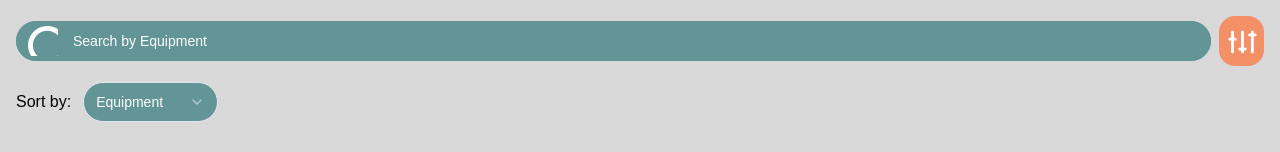
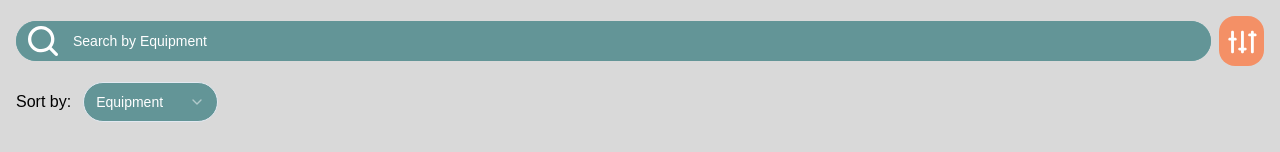
Before and after one commit to Hack4Impact-UMD/leveling-the-playing-field, a Next.js app: page / in a window 1280 px wide. Shown: the top 152 px of the page. Built offline with nearby package versions, Linux system fonts and the light colour scheme.

Commit message:
fixed icon size

```diff
--- a/src/app/search-page/SearchPage.tsx
+++ b/src/app/search-page/SearchPage.tsx
@@ -186,7 +186,7 @@ const SearchPage = () => {
       <div className="flex items-center space-x-2 mb-4">
         <div className="relative flex-grow border-black bg-teal-light rounded-3xl text-white">
           <div className="absolute left-3 top-1/2 -translate-y-1/2">
-            <SearchIcon size={30} viewBoxSize={30} />
+            <SearchIcon size={30} viewBoxSize={44} />
           </div>
           <Input
             value={searchTerm}
```
